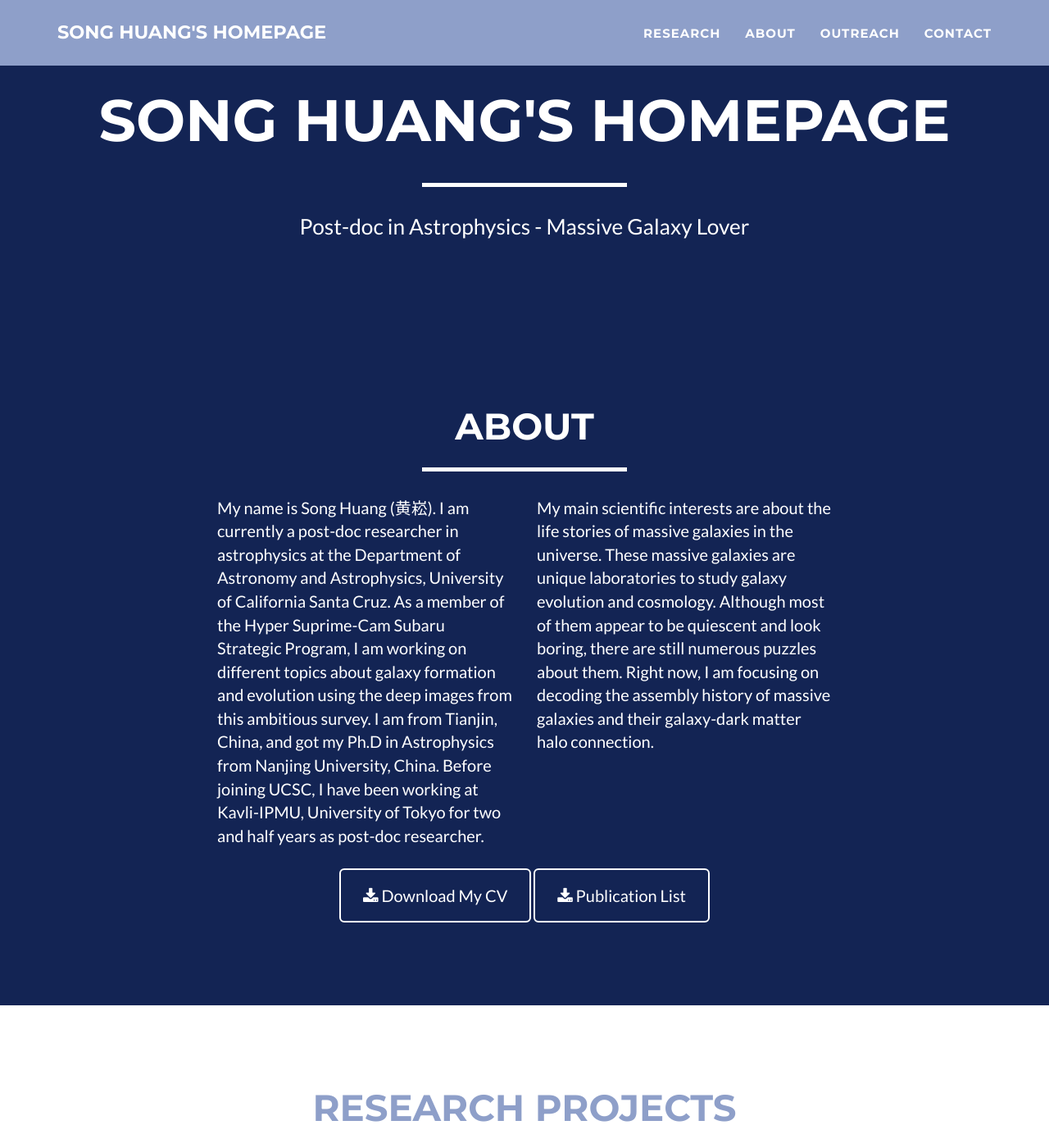
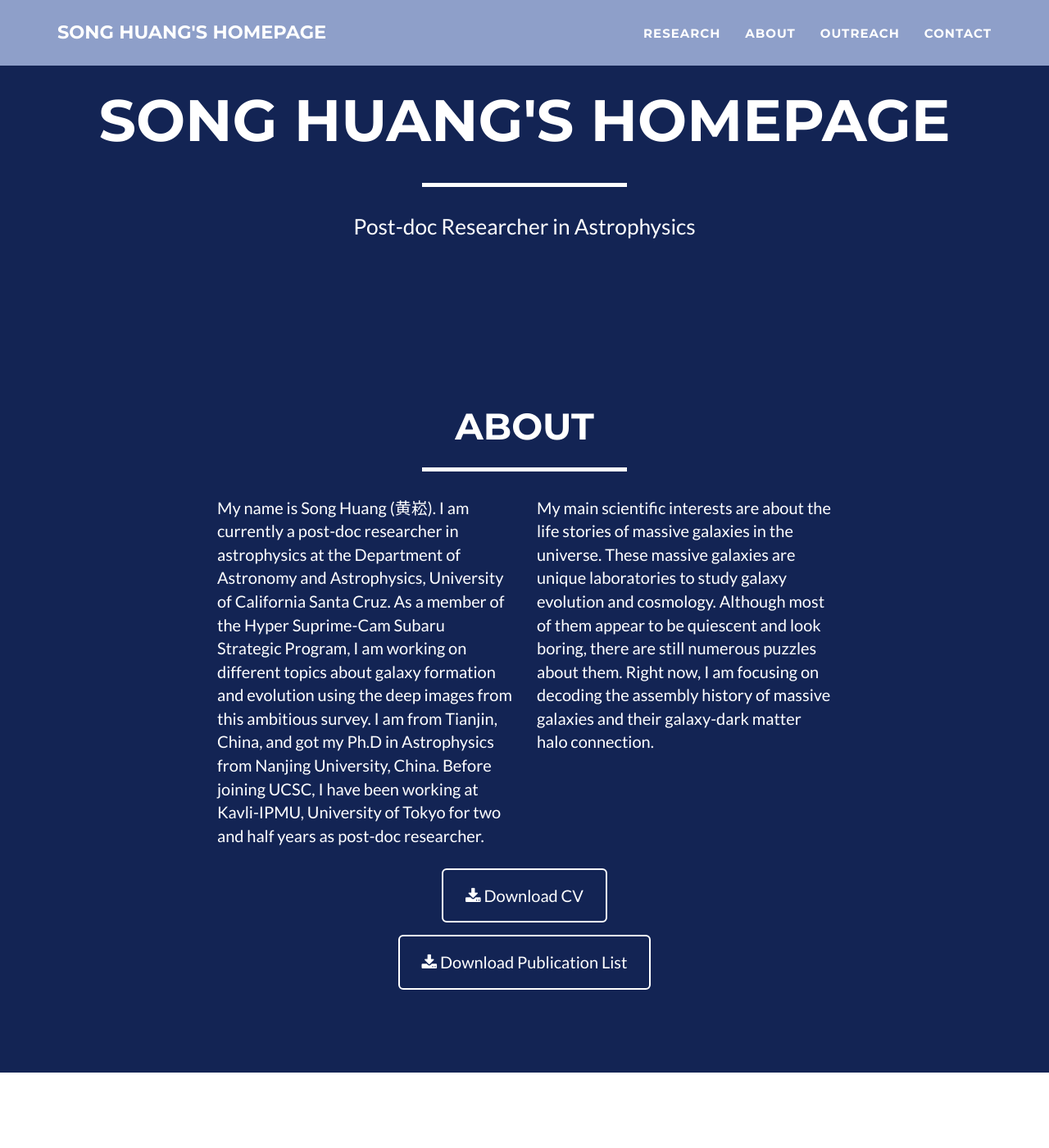
Before and after one commit to dr-guangtou/dr-guangtou.github.io, a Jekyll site: the page built from index.html, in a window 1280 px wide and 1400 px high, scrolled down 424 px. Shown: the whole window at 82% size. Built offline with Jekyll 4.4.1, drawn with Linux system fonts in a browser that asks for light colours.

Commit message:
New about.html

```diff
--- a/_includes/about.html
+++ b/_includes/about.html
@@ -37,10 +37,11 @@
                 </div>
                 <div class="col-lg-8 col-lg-offset-2 text-center">
                     <a href="files/cv.pdf" class="btn btn-lg btn-outline">
-                        <i class="fa fa-download"></i> Download My CV
+                        <i class="fa fa-download"></i> Download CV
                     </a>
+                    <div>
                     <a href="files/songhuang_pub_list_1709.pdf" class="btn btn-lg btn-outline">
-                        <i class="fa fa-download"></i> Publication List
+                        <i class="fa fa-download"></i> Download Publication List
                     </a>
                 <div class="col-lg-8 col-lg-offset-2 text-center">
             </div>
--- a/_includes/header.html
+++ b/_includes/header.html
@@ -7,8 +7,8 @@
                     <div class="intro-text">
                         <span class="name">{{ site.title }}</span>
                         <hr class="star-light">
-                        <span class="skills">Post-doc in Astrophysics - Massive
-                            Galaxy Lover </span>
+                        <span class="skills">
+                            Post-doc Researcher in Astrophysics </span>
                     </div>
                 </div>
             </div>
```
Also changed, not shown: 4 other files.
